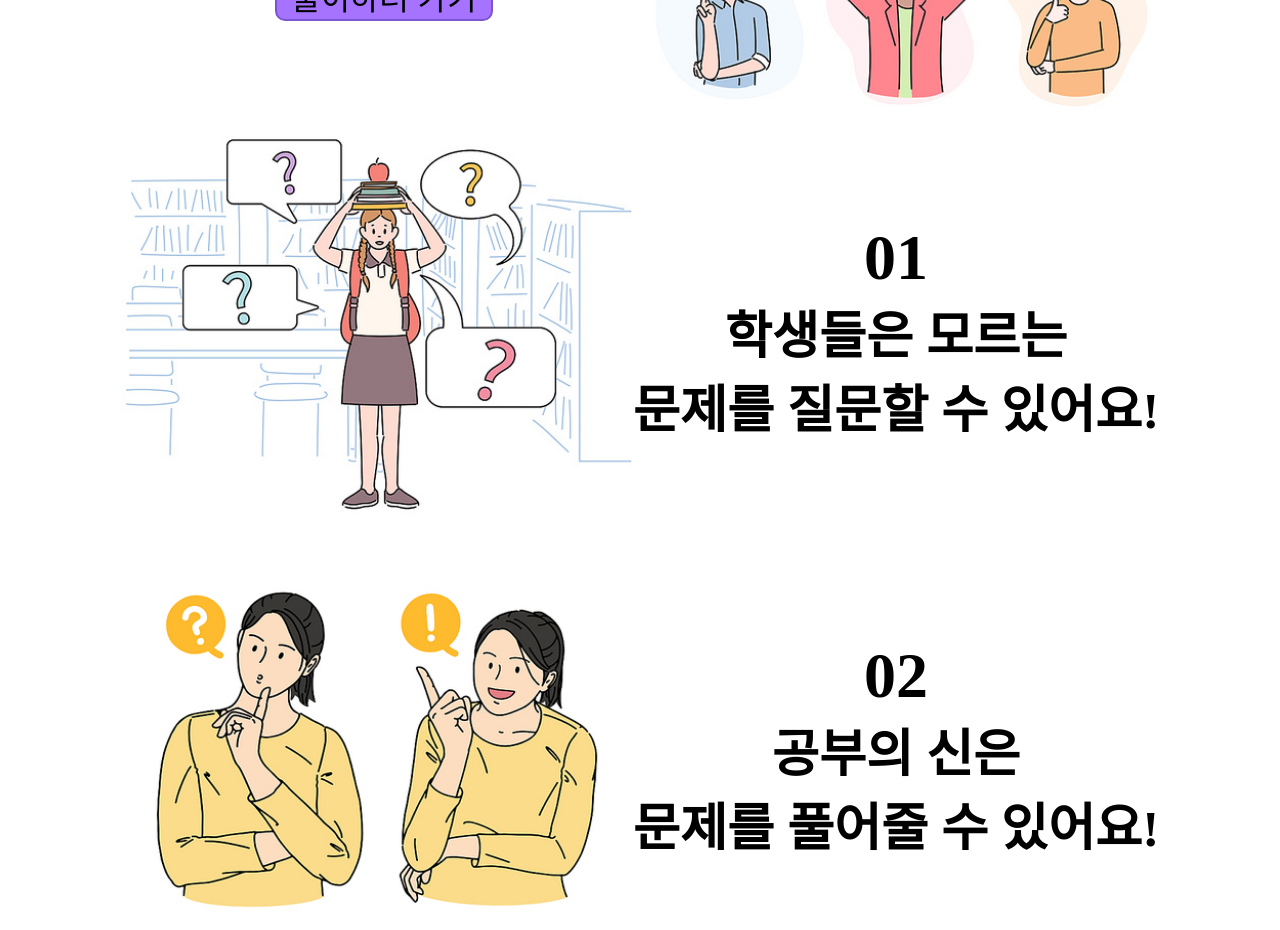
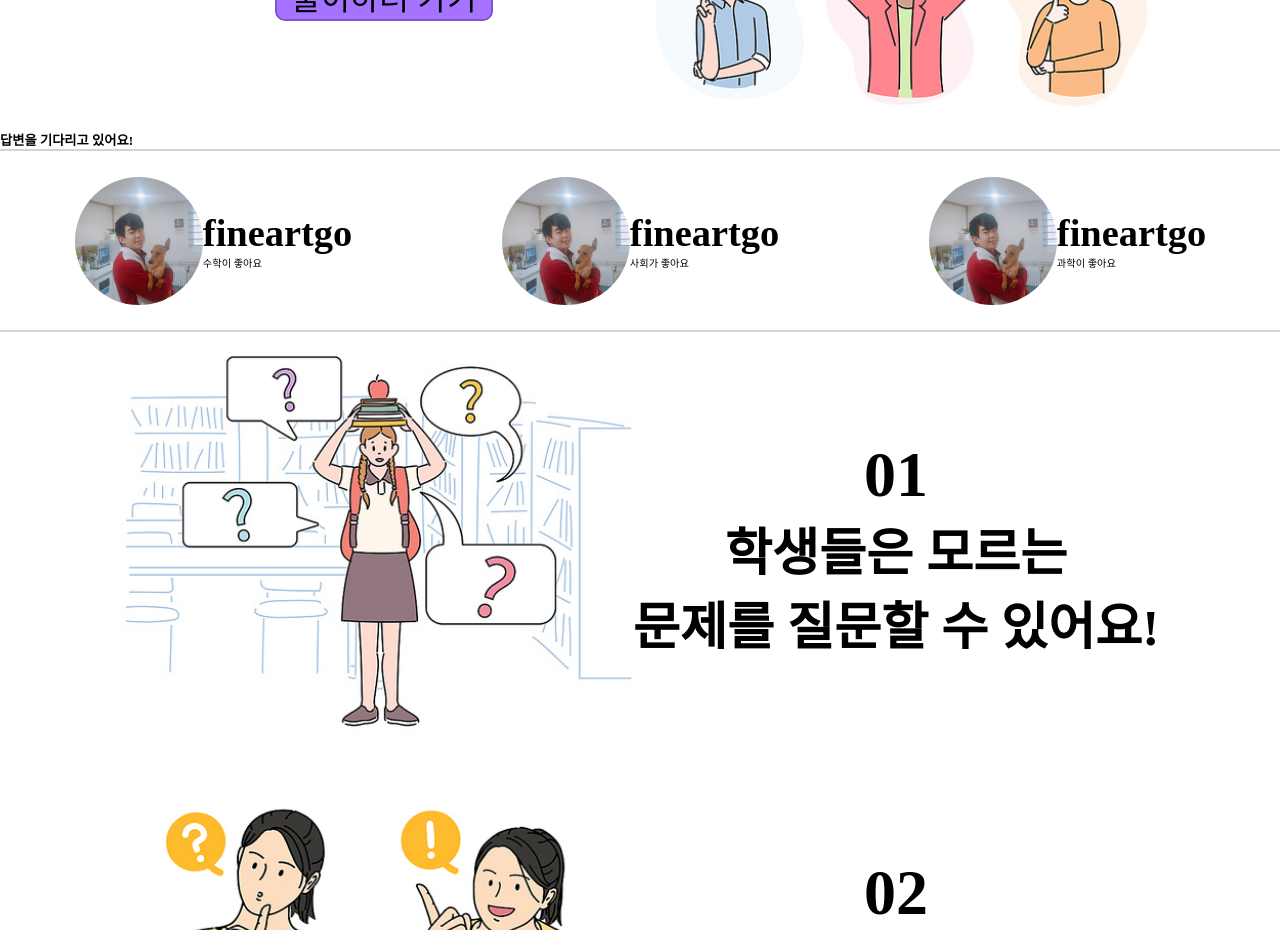
Before and after one commit to codestates/SEMO, a React (Create React App) app in the folder client/: page / in a window 1280 px wide. Shown: the part 940-1870 px from the top of the page. Built offline with nearby package versions, Linux system fonts and the light colour scheme.

Commit message:
slide mockup

```diff
--- a/client/src/components/slickslide.js
+++ b/client/src/components/slickslide.js
@@ -1,71 +1,91 @@
 import Slider from "react-slick";
 import "slick-carousel/slick/slick.css";
 import "slick-carousel/slick/slick-theme.css";
-import styled from "styled-components";
-import React from "react";
+import styled from 'styled-components';
+import axios from 'axios';
+import React from 'react';
 
 const Container = styled.div`
-  overflow: hidden;
+  overflow:hidden;
 `;
 
 const StyledSlider = styled(Slider)`
-  .slick-slide div {
-    outline: none;
-  }
+    .slick-slide div{
+      outline: none;
+    }
 `;
 
 const ImageContainer = styled.div`
   display: flex;
-  width: 100%;
-  padding-top: 40px;
-  padding-bottom: 40px;
-  border-bottom: 2px solid #ced4da;
-  border-top: 2px solid #ced4da;
-  justify-content: center;
-  align-items: center;
-  bottom: 0%;
-  z-index: 1;
+  width:100%;
+  padding-top: 2vw;
+  padding-bottom: 2vw;
+  border-bottom: 2px solid #CED4DA;
+  border-top: 2px solid #CED4DA;
+  justify-content : center;
+  align-items : center;
 `;
 
 const ProfilePhoto = styled.img`
   display: flex;
-  width: 10rem;
-  height: 10rem;
+  width:10vw;
+  height:10vw;
   align-items: center;
-  justify-content: center;
+  justify-content : center;
   border-radius: 100%;
-  z-index: 2;
 `;
 
 const AnswerInfo = styled.div`
   display: flex;
   flex-direction: column;
   align-items: flex-start;
-  justify-content: center;
-  z-index: 3;
-`;
+  justify-content : center;
+`
 
 const Name = styled.div`
-  justify-content: center;
-  font-size: 30px;
-`;
+  justify-content : center;
+  font-size: 3vw;
+  font-weight: bold;
+`
 
 const Title = styled.div`
-  font-size: 20px;
-`;
+  font-size: 0.8vw;
+`
 
-const imgUrl = require("../images/김범주.jpg");
+const imgUrl = require('../images/권민수.jpg');
 
 const items = [
-  { id: 1, url: imgUrl },
-  { id: 2, url: imgUrl },
-  { id: 3, url: imgUrl },
-  { id: 4, url: imgUrl },
-  { id: 5, url: imgUrl },
-  { id: 6, url: imgUrl },
+  //유저닉네임과 질문제목을 db에서 받아옴
+  {
+    id: 1, url: imgUrl,
+    Nickname: "fineartgo",
+    Title: "국어가 좋아요"
+  },
+  {
+    id: 2, url: imgUrl,
+    Nickname: "fineartgo",
+    Title: "영어가 좋아요"
+  },
+  {
+    id: 3, url: imgUrl,
+    Nickname: "fineartgo",
+    Title: "수학이 좋아요"
+  },
+  {
+    id: 4, url: imgUrl,
+    Nickname: "fineartgo",
+    Title: "사회가 좋아요"
+  },
+  {
+    id: 5, url: imgUrl,
+    Nickname: "fineartgo",
+    Title: "과학이 좋아요"
+  }
 ];
 
+
 function SimpleSlider() {
+
   const settings = {
     dots: false,
     infinite: true,
@@ -73,29 +93,53 @@ function SimpleSlider() {
     slidesToShow: 3,
     slidesToScroll: 3,
     autoplay: true,
-    autoplaySpeed: 500,
-    arrows: true,
-    centerMode: true,
+    autoplaySpeed: 3000,
+    centerMode: false
   };
+
+  const user_id = 'david0525'
+  const password = 'b123456'
+
+  const SendNickname = () => {
+    axios.get("http://localhost:3500/user/info", {
+      params: {
+        user_id,
+        password
+      }
+    })
+      .then(res => {
+        console.log((res.data.message.nickname));
+        //닉네임만 받아올것
+      })
+  }
+
+  const SendQuestTitle = () => {
+    axios.get("http://localhost:3500/question/all/")
+      .then(res => {
+        console.log((res.data[0].title));
+      })
+  }
+
   return (
     <Container>
-      <h2> 답변을 기다리고 있어요!</h2>
+      <h5> 답변을 기다리고 있어요!</h5>
       <StyledSlider {...settings}>
-        {items.map((item) => {
+        {items.map(item => {
+          console.log(item)
           return (
             <div key={item.id}>
               <ImageContainer>
                 <ProfilePhoto src={item.url} />
-                <AnswerInfo>
-                  <Name>김범주</Name>
-                  <Title>서버 마스터</Title>
+                <AnswerInfo >
+                  <Name><div onClick={SendNickname}>{item.Nickname}</div></Name>
+                  <Title><div onClick={SendQuestTitle}>{item.Title}</div></Title>
                 </AnswerInfo>
               </ImageContainer>
             </div>
           );
         })}
       </StyledSlider>
-    </Container>
+    </Container >
   );
 }
-export default SimpleSlider;
+export default SimpleSlider
--- a/client/src/pages/main.js
+++ b/client/src/pages/main.js
@@ -79,6 +79,7 @@ const Main = () => {
           <ImgContainer src={image2} alt="" />
         </ItemasContainer1>
 
+        <div style={{ width: '100%' }}><SimpleSlider /></div>
         {/* 더미 데이터 들어가야하는곳  */}
 
         <ItemasContainer1>
```
